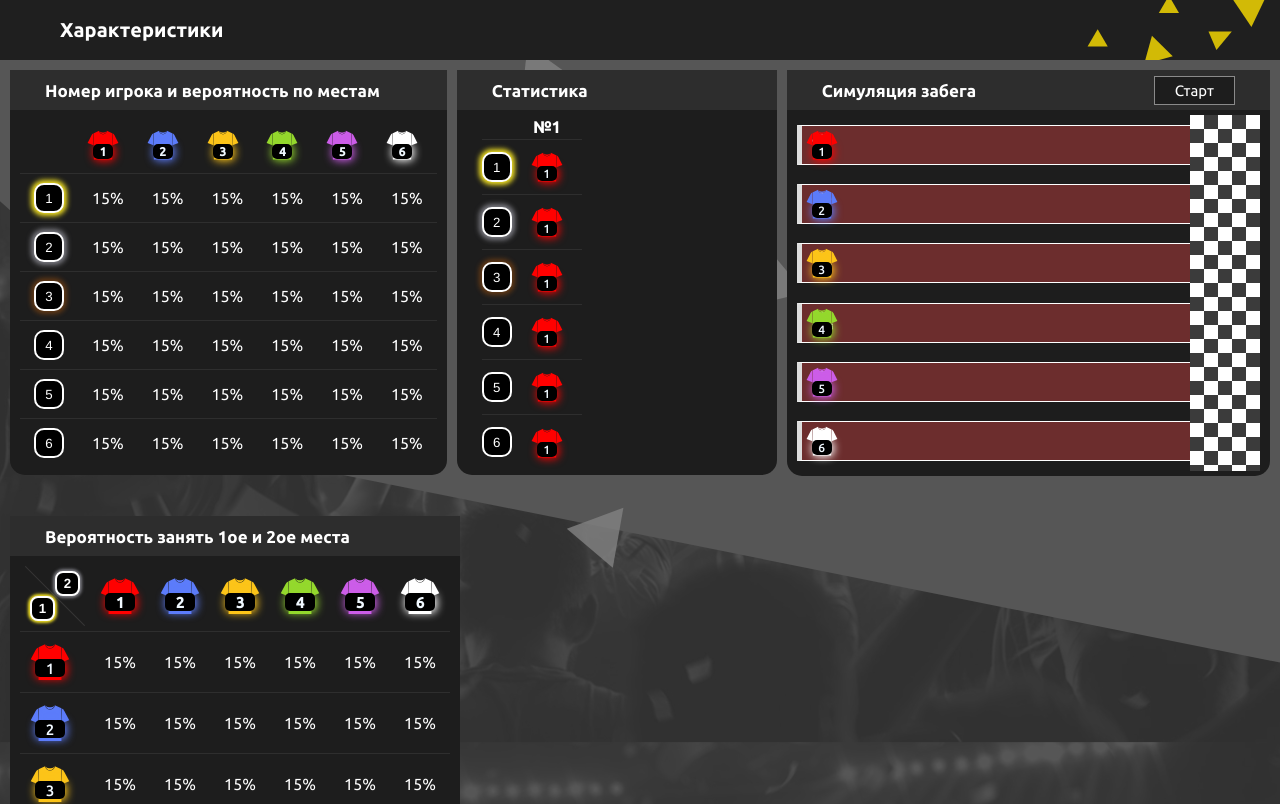
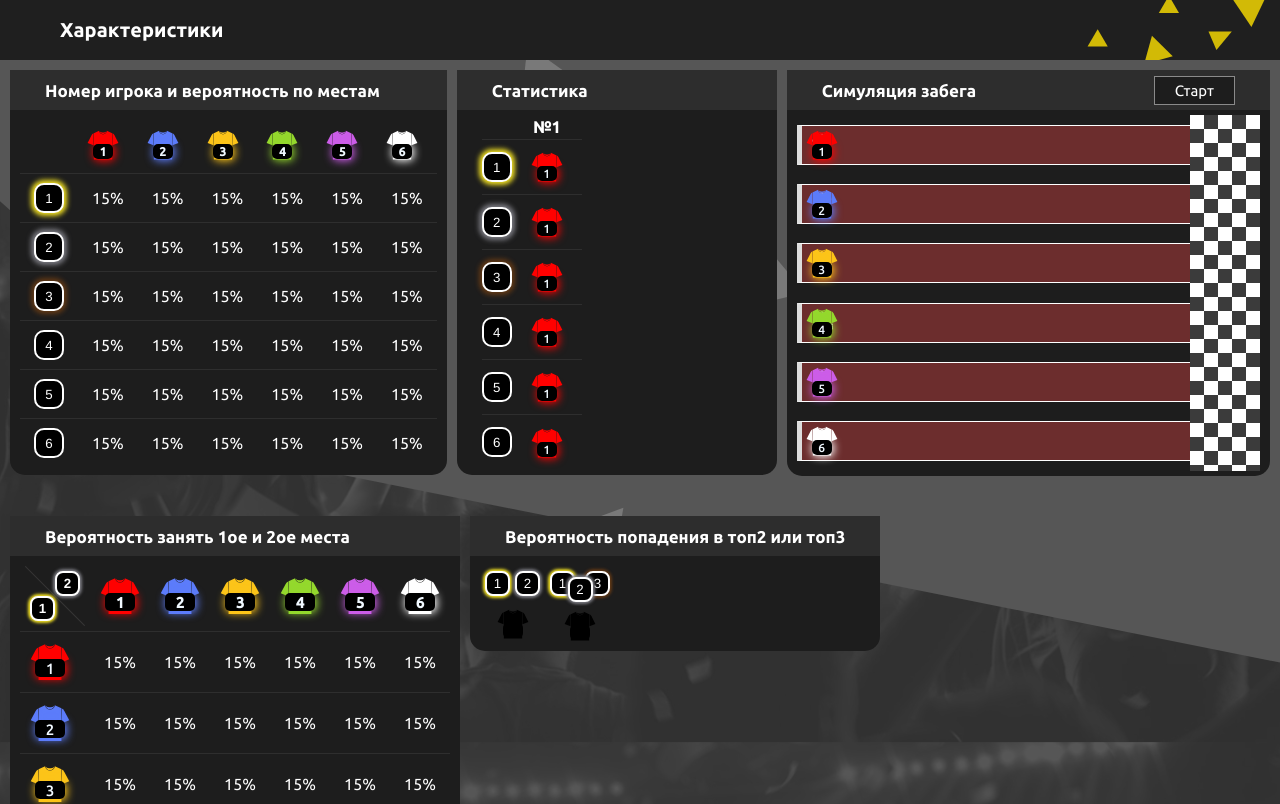
Before and after one commit to ClouRise/FANTASTICHACK2025, a Vue app in the folder frontend/front/: page / in a window 1280 px wide. Shown: the top 804 px of the page. Built offline with nearby package versions, Linux system fonts and the light colour scheme.

Commit message:
updfront

```diff
--- a/frontend/front/src/App.vue
+++ b/frontend/front/src/App.vue
@@ -23,6 +23,7 @@
         <maincard :id="4" :title="'Вероятность занять 1ое и 2ое места'">
           <doublecard></doublecard>
         </maincard>
+        <top12312></top12312>
       </div>
       <div v-if="isModalOpen">
         <div class="overlay" @click="closeModal"></div>
@@ -47,6 +48,7 @@ import raceMap from './components/raceMap.vue';
 import modalwindow from './components/modalwindow.vue';
 import axios from 'axios';
 import store from './store';
+import top12312 from './components/top12312.vue';
 export default {
   data() {
     return {
@@ -77,7 +79,8 @@ export default {
     analys,
     doublecard,
     raceMap,
-    modalwindow
+    modalwindow,
+    top12312
   },
   methods: {
     closeModal(){
--- /dev/null
+++ b/frontend/front/src/components/top12312.vue
@@ -0,0 +1,59 @@
+<template>
+    <div>
+        <maincard :title="'Вероятность попадения в топ2 или топ3'" style="display: flex; flex-direction: column;">
+            <div style="display: flex; justify-content: center; align-items: center;">
+                <div class="top2">
+                    <top2></top2>
+
+                    <div class="players">
+                        <player></player>
+                    </div>
+
+                </div>
+
+                <div class="top3">
+                    <top3></top3>
+
+                    <div class="players">
+                        <player></player>
+                    </div>
+
+                </div>
+
+            </div>
+        </maincard>
+    </div>
+</template>
+
+<script>
+import maincard from './maincard.vue';
+import top2 from './top2.vue';
+import top3 from './top3.vue';
+import player from './player.vue';
+    export default {
+        components:{
+            maincard,
+            top2,
+            top3,
+            player
+        }
+
+    }
+</script>
+
+<style scoped>
+.top2{
+ display: flex;
+ flex-direction: column;
+}
+.top3{
+display: flex;
+flex-direction: column;
+}
+.players{
+    display: flex;
+    flex-direction: column;
+    align-items: center;
+    justify-content: center;
+}
+</style>
--- /dev/null
+++ b/frontend/front/src/components/top2.vue
@@ -0,0 +1,51 @@
+<template>
+    <div class="container">
+
+        <div class="num num-1">
+            <titlerow style="width: 25px; height: 25px; border-radius: 8px; box-shadow: #EFDE22 0px 0px 3px 2px" num="1"></titlerow>
+        </div>
+
+
+        <div class="num num-2">
+            <titlerow style="width: 25px; height: 25px; border-radius: 8px; box-shadow: #7A7A81 0px 0px 3px 2px" num="2"></titlerow>
+        </div>
+
+    </div>
+</template>
+
+<script>
+import titlerow from './titlerow.vue';
+export default {
+    components:{
+        titlerow
+    }
+}
+</script>
+
+<style scoped>
+.container{
+display: flex;
+justify-content: space-between;
+align-items: center;
+width: 65px;
+height: 40px;
+position: relative;
+  overflow: hidden; /* чтобы линия не выходила за границы */
+  display: absolute;
+}
+.num {
+position: absolute;
+color: #333;
+z-index: 1; /* чтобы цифры были поверх линии */
+}
+
+.num-1 {
+left: 5px;
+}
+
+.num-2 {
+right: 5px;
+}
+
+
+</style>
--- /dev/null
+++ b/frontend/front/src/components/top3.vue
@@ -0,0 +1,72 @@
+<template>
+    <div class="bigcontainer">
+
+
+        <div class="container">
+
+            <div class="num num-1">
+                <titlerow style="width: 25px; height: 25px; border-radius: 8px; box-shadow: #EFDE22 0px 0px 3px 2px" num="1"></titlerow>
+            </div>
+
+            <div class="num num-2">
+                <titlerow style="width: 25px; height: 25px; border-radius: 8px; box-shadow: #FF77004D 0px 0px 3px 2px" num="3"></titlerow>
+        </div>
+
+        </div>
+
+        <div class="num num-3">
+                <titlerow style="width: 25px; height: 25px; border-radius: 8px; box-shadow: #7A7A81 0px 0px 3px 2px" num="2"></titlerow>
+            </div>
+    </div>
+</template>
+
+<script>
+import titlerow from './titlerow.vue';
+export default {
+    components:{
+        titlerow
+    }
+}
+</script>
+
+<style scoped>
+.bigcontainer{
+    display: flex;
+    justify-content: center;
+    align-items: center;
+    width: 70px;
+    position: relative;
+    overflow: hidden; /* чтобы линия не выходила за границы */
+    display: absolute;
+    flex-direction: column;
+}
+.container{
+display: flex;
+justify-content: space-between;
+align-items: center;
+width: 70px;
+height: 45px;
+position: relative;
+  overflow: hidden; /* чтобы линия не выходила за границы */
+  display: absolute;
+}
+.num {
+position: absolute;
+color: #333;
+z-index: 1; /* чтобы цифры были поверх линии */
+}
+
+.num-1 {
+left: 5px;
+}
+
+.num-2 {
+right: 5px;
+}
+
+.num-3 {
+bottom: 4px;
+}
+
+
+</style>
```
